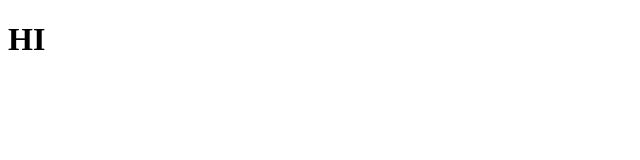
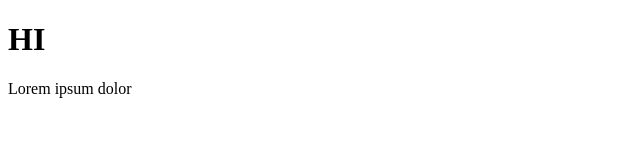
Before and after one commit to BeesanJehad/BeesanAndRazan, a plain HTML site: page index.html in a window 1280 px wide. Shown: the whole page, without its empty margins (0-640 px from the left). Drawn offline with Linux system fonts and the light colour scheme.

Commit message:
i make a Changes

```diff
--- a/index.html
+++ b/index.html
@@ -7,5 +7,7 @@
 </head>
 <body>
     <h1>HI</h1>
+    <p>Lorem ipsum dolor
+    </p>
 </body>
 </html>
```
